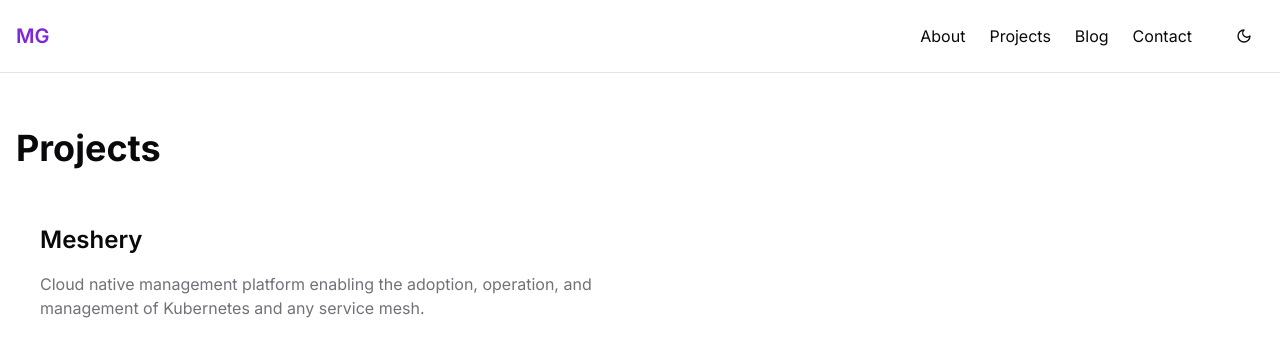
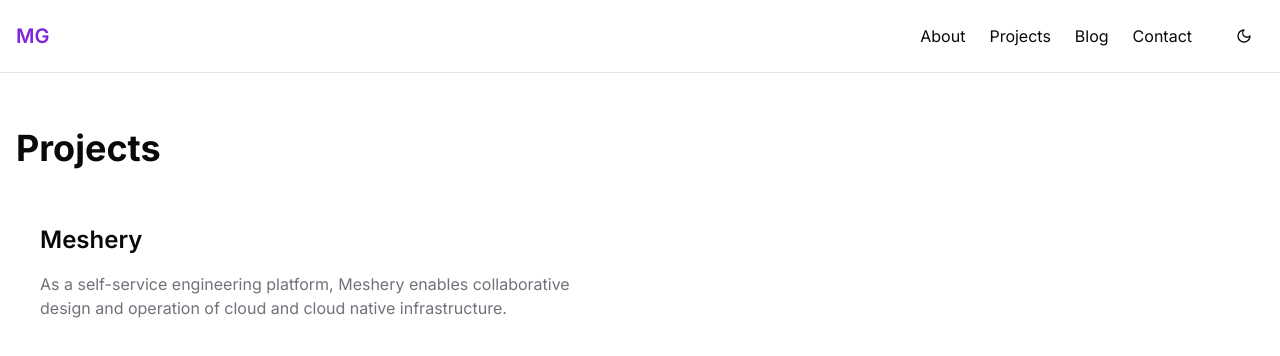
Before and after one commit to miacycle/mia-sydney-cycle, a React (Vite) app: page /projects in a window 1280 px wide. Shown: the top 356 px of the page. Built offline with nearby package versions, Linux system fonts and the light colour scheme.

Commit message:
Update project description for Meshery in Projects.tsx
Signed-off-by: miacycle <184569369+miacycle@users.noreply.github.com>

```diff
--- a/src/pages/Projects.tsx
+++ b/src/pages/Projects.tsx
@@ -7,7 +7,7 @@ const Projects = () => {
         <div className="bg-card p-6 rounded-lg">
           <h2 className="text-2xl font-semibold mb-4">Meshery</h2>
           <p className="text-muted-foreground">
-            Cloud native management platform enabling the adoption, operation, and management of Kubernetes and any service mesh.
+          As a self-service engineering platform, Meshery enables collaborative design and operation of cloud and cloud native infrastructure.
           </p>
         </div>
         {/* Add more project cards as needed */}
```
